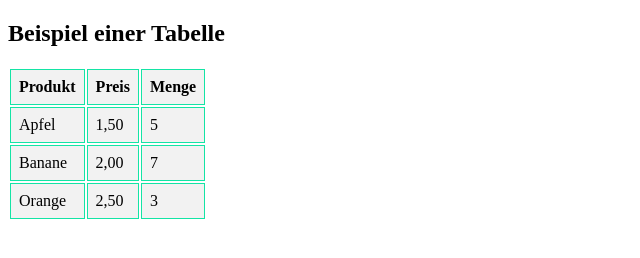
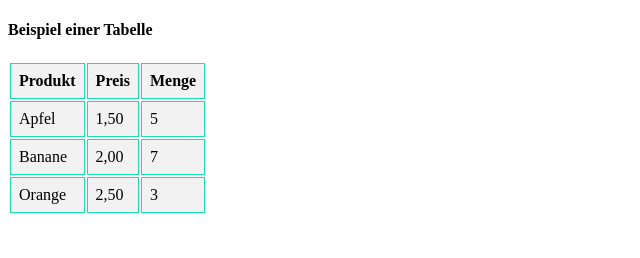
Before and after one commit to Dandara999/Tabelle-bungen, a plain HTML site: page index.html in a window 1280 px wide. Shown: the whole page, without its empty margins (0-640 px from the left). Drawn offline with Linux system fonts and the light colour scheme.

Commit message:
Beispiel Tabelle

```diff
--- a/index.html
+++ b/index.html
@@ -14,7 +14,7 @@ th, td {border: 1px solid rgb(20, 228, 165);
 
 th,td {background-color: #f2f2f2;}
 </style>
-<h2>Beispiel einer Tabelle</h2>
+<h4>Beispiel einer Tabelle</h4>
 <table>
 
 <thead>
```
